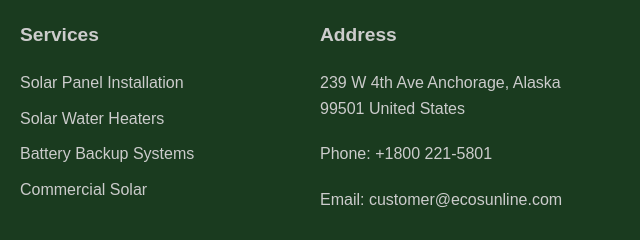
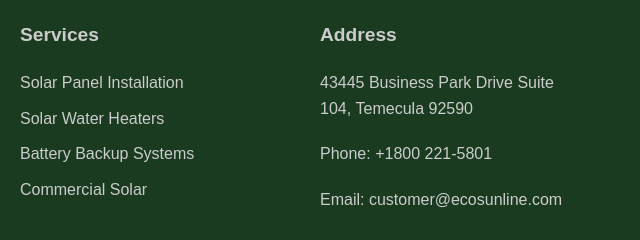
Before and after one commit to DivyanshiShrivastav04/ecosunline, a website built with Vite: page privacy-policy.html in a window 1280 px wide. Shown: the part 2122-2362 px from the top of the page, 640-1280 px from the left. Built offline with nearby package versions, Linux system fonts and the light colour scheme.

Commit message:
privacy-policy.html

```diff
--- a/privacy-policy.html
+++ b/privacy-policy.html
@@ -209,7 +209,7 @@
                 </div>
                 <div class="footer-section">
                     <h3>Address</h3>
-                    <p>239 W 4th Ave Anchorage, Alaska 99501 United States</p>
+                    <p>43445 Business Park Drive Suite 104, Temecula 92590</p>
                     <p>Phone: <a href="tel:+18002215801" style="text-decoration: none; color: #cccccc;">+1800 221-5801</a></p>
                     <p>Email: <a href="mailto:customer@ecosunline.com" style="text-decoration: none; color: #cccccc;">customer@ecosunline.com</a></p>
                 </div>
```
